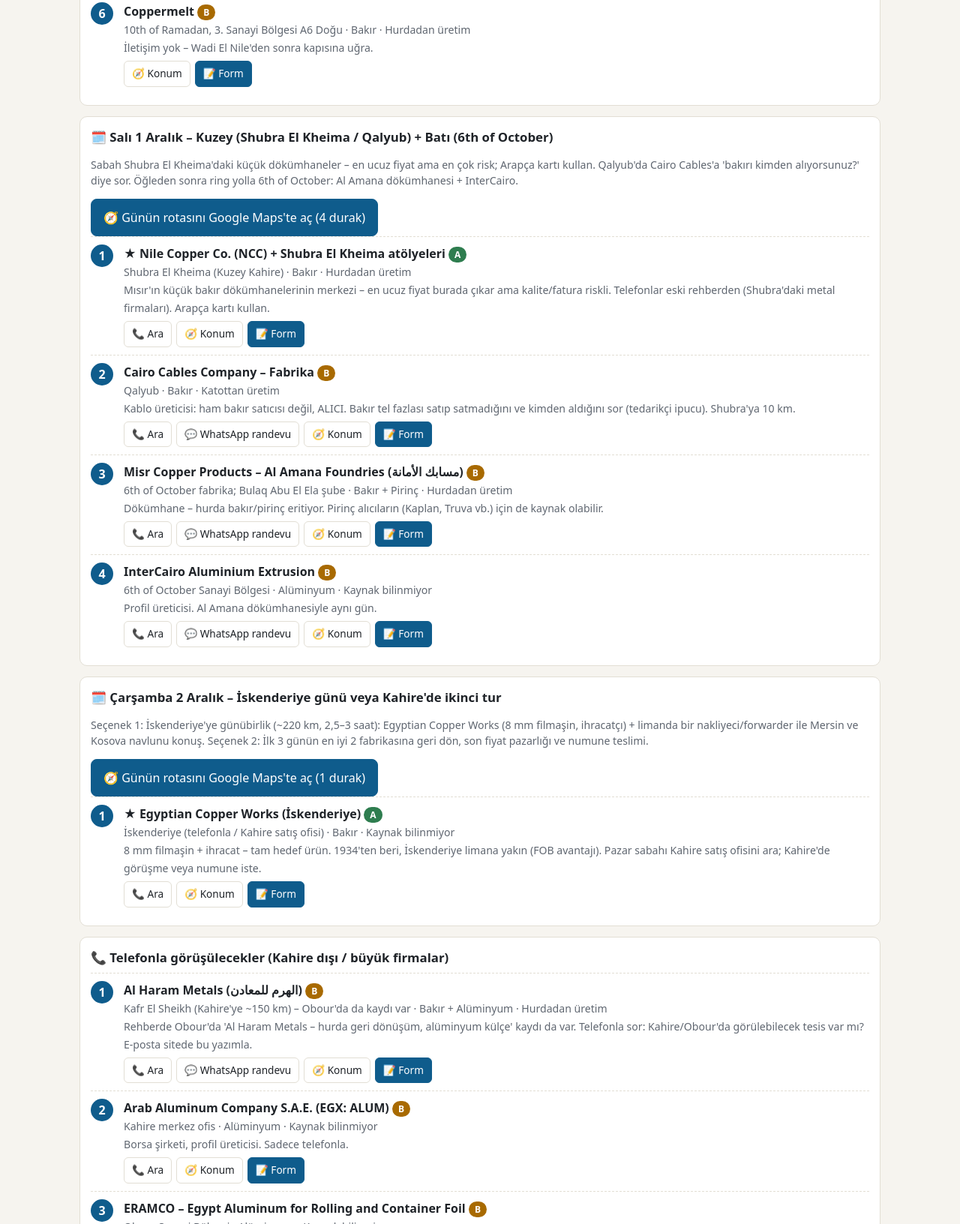
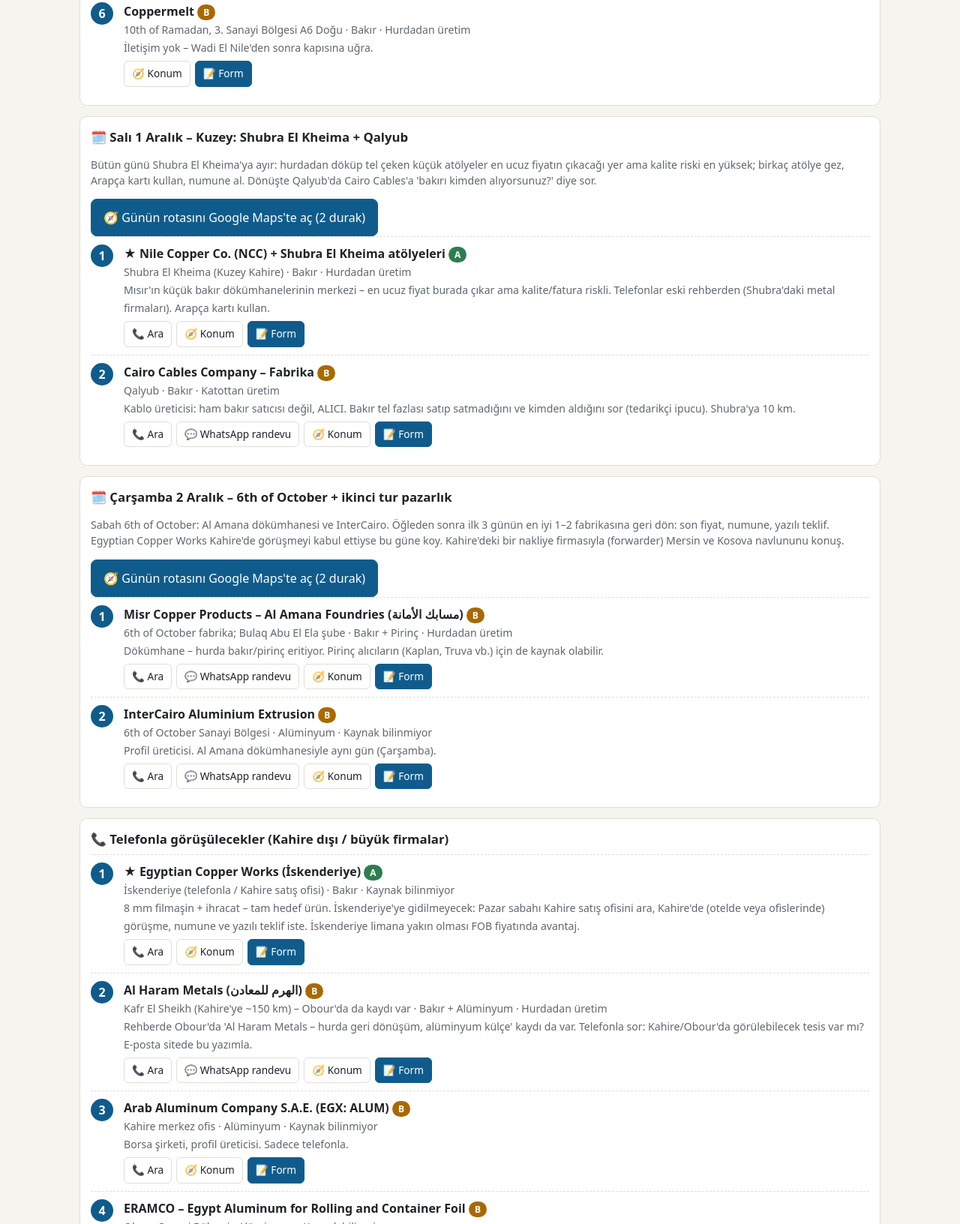
Before and after one commit to emirhandkaya/valmeto-tool, a plain HTML site: page gezi.html in a window 1280 px wide. Shown: the part 2002-3634 px from the top of the page at 75% size. Drawn offline with Linux system fonts and the light colour scheme.

Commit message:
İskenderiye gezisi çıkarıldı; Salı Shubra'ya, Çarşamba 6th of October + ikinci tura ayrıldı
Co-Authored-By: Claude Opus 5.5 <noreply@anthropic.com>
Claude-Session: https://claude.ai/code/session_01NoHgNBuXDT2w4rfxKpyTF3

```diff
--- a/data.js
+++ b/data.js
@@ -135,7 +135,7 @@ window.FACTORIES = [
     verified: false
   },
   {
-    id: "amana-copper", tier: "B", source: "hurda", day: 3, order: 3,
+    id: "amana-copper", tier: "B", source: "hurda", day: 4, order: 1,
     name: "Misr Copper Products – Al Amana Foundries (مسابك الأمانة)",
     metal: ["bakir", "pirinc"],
     area: "6th of October fabrika; Bulaq Abu El Ela şube",
@@ -149,7 +149,7 @@ window.FACTORIES = [
     verified: false
   },
   {
-    id: "egyptian-copper-works", tier: "A", source: "bilinmiyor", day: 4, order: 1, star: true,
+    id: "egyptian-copper-works", tier: "A", source: "bilinmiyor", day: 0, star: true,
     name: "Egyptian Copper Works (İskenderiye)",
     metal: ["bakir"],
     area: "İskenderiye (telefonla / Kahire satış ofisi)",
@@ -159,7 +159,7 @@ window.FACTORIES = [
     emails: [],
     website: "https://egyptiancopperworks.com/contact-us/",
     products: ["8 mm bakır filmaşin / tel", "İhracat hizmeti"],
-    notes: "8 mm filmaşin + ihracat – tam hedef ürün. 1934'ten beri, İskenderiye limana yakın (FOB avantajı). Pazar sabahı Kahire satış ofisini ara; Kahire'de görüşme veya numune iste.",
+    notes: "8 mm filmaşin + ihracat – tam hedef ürün. İskenderiye'ye gidilmeyecek: Pazar sabahı Kahire satış ofisini ara, Kahire'de (otelde veya ofislerinde) görüşme, numune ve yazılı teklif iste. İskenderiye limana yakın olması FOB fiyatında avantaj.",
     verified: false
   },
   {
@@ -207,7 +207,7 @@ window.FACTORIES = [
     verified: true
   },
   {
-    id: "intercairo", tier: "B", source: "bilinmiyor", day: 3, order: 4,
+    id: "intercairo", tier: "B", source: "bilinmiyor", day: 4, order: 2,
     name: "InterCairo Aluminium Extrusion",
     metal: ["aluminyum"],
     area: "6th of October Sanayi Bölgesi",
@@ -217,7 +217,7 @@ window.FACTORIES = [
     emails: ["muhab@intercairo.com"],
     website: "https://www.intercairo.com/",
     products: ["Alüminyum ekstrüzyon profilleri"],
-    notes: "Profil üreticisi. Al Amana dökümhanesiyle aynı gün.",
+    notes: "Profil üreticisi. Al Amana dökümhanesiyle aynı gün (Çarşamba).",
     verified: true
   },
   {
--- a/gezi.html
+++ b/gezi.html
@@ -62,8 +62,8 @@ hotel.value = lsGet("valmeto-hotel", ""); myname.value = lsGet("valmeto-name", "
 const DAY_INFO = {
   1: { title: "Pazar 29 Kasım – Downtown + Güney Kahire (Helwan)", tip: "Sabah EMW merkez ofiste fiyat konuş; Egyptalum ofisi 500 m ötede (referans fiyat). Sonra güneye: HiTech Casting (Maadi) → Alu Misr (Wadi Houf) → EMW fabrikası (Al Tebbin). Toplam ~45 km." },
   2: { title: "Pazartesi 30 Kasım – Kuzeydoğu: Obour → Anshas → 10th of Ramadan", tip: "En uzun gün (~70 km tek yön). 07:30'da çık. Arab Metals'ı önceden ara: ofis yerine doğrudan Anshas fabrikasında buluşmayı teklif et. 10th of Ramadan'da Wadi El Nile ★, sonra Sabaek ve Coppermelt kapı ziyareti." },
-  4: { title: "Çarşamba 2 Aralık – İskenderiye günü veya Kahire'de ikinci tur", tip: "Seçenek 1: İskenderiye'ye günübirlik (~220 km, 2,5–3 saat): Egyptian Copper Works (8 mm filmaşin, ihracatçı) + limanda bir nakliyeci/forwarder ile Mersin ve Kosova navlunu konuş. Seçenek 2: İlk 3 günün en iyi 2 fabrikasına geri dön, son fiyat pazarlığı ve numune teslimi." },
-  3: { title: "Salı 1 Aralık – Kuzey (Shubra El Kheima / Qalyub) + Batı (6th of October)", tip: "Sabah Shubra El Kheima'daki küçük dökümhaneler – en ucuz fiyat ama en çok risk; Arapça kartı kullan. Qalyub'da Cairo Cables'a 'bakırı kimden alıyorsunuz?' diye sor. Öğleden sonra ring yolla 6th of October: Al Amana dökümhanesi + InterCairo." }
+  4: { title: "Çarşamba 2 Aralık – 6th of October + ikinci tur pazarlık", tip: "Sabah 6th of October: Al Amana dökümhanesi ve InterCairo. Öğleden sonra ilk 3 günün en iyi 1–2 fabrikasına geri dön: son fiyat, numune, yazılı teklif. Egyptian Copper Works Kahire'de görüşmeyi kabul ettiyse bu güne koy. Kahire'deki bir nakliye firmasıyla (forwarder) Mersin ve Kosova navlununu konuş." },
+  3: { title: "Salı 1 Aralık – Kuzey: Shubra El Kheima + Qalyub", tip: "Bütün günü Shubra El Kheima'ya ayır: hurdadan döküp tel çeken küçük atölyeler en ucuz fiyatın çıkacağı yer ama kalite riski en yüksek; birkaç atölye gez, Arapça kartı kullan, numune al. Dönüşte Qalyub'da Cairo Cables'a 'bakırı kimden alıyorsunuz?' diye sor." }
 };
 
 function routeUrl(stops) {
--- a/sw.js
+++ b/sw.js
@@ -1,5 +1,5 @@
 // Basit çevrimdışı önbellek: önce ağ, ağ yoksa önbellek.
-const CACHE = "valmeto-v5";
+const CACHE = "valmeto-v6";
 const CORE = ["./", "index.html", "gezi.html", "ziyaret.html", "hesap.html", "arapca.html", "musteriler.html", "harita.html",
   "style.css", "common.js", "data.js", "musteriler.js",
   "https://unpkg.com/leaflet@1.9.4/dist/leaflet.css", "https://unpkg.com/leaflet@1.9.4/dist/leaflet.js"];
```
